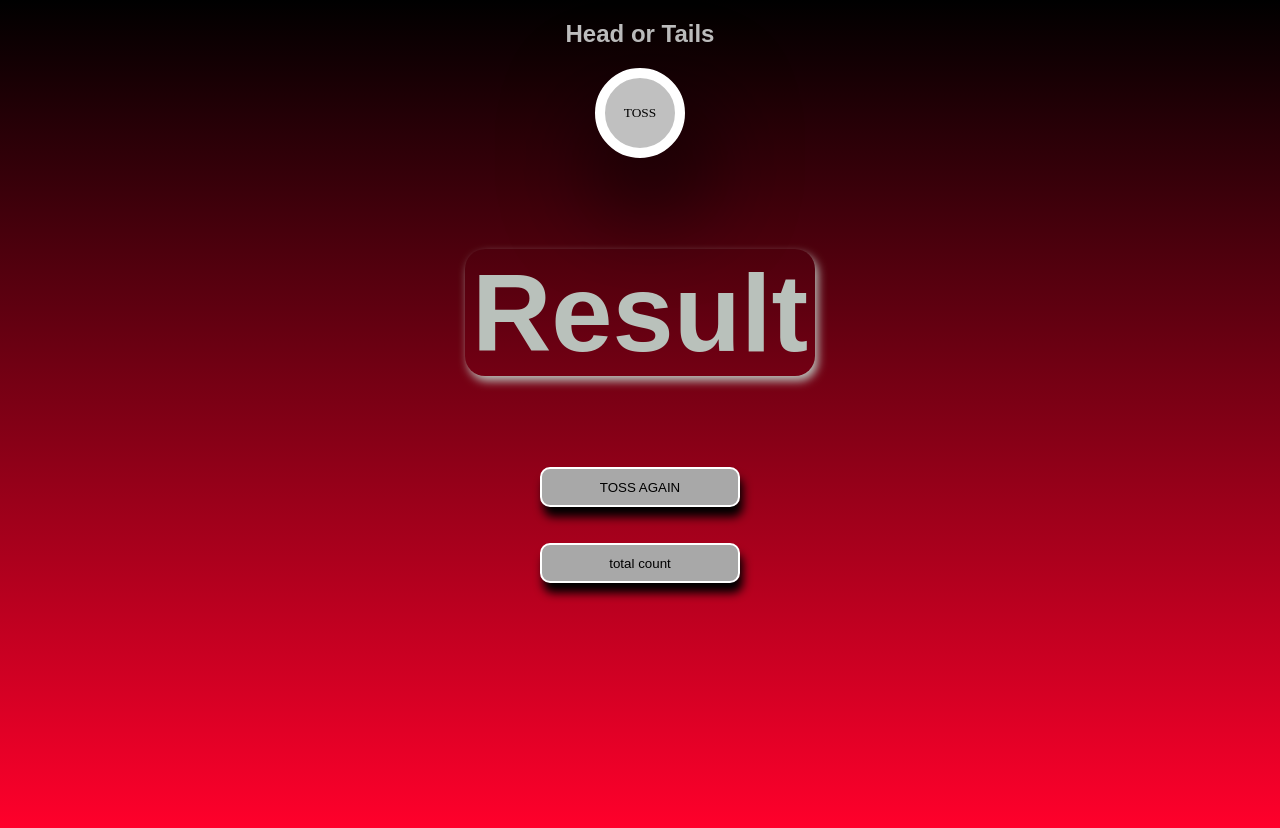
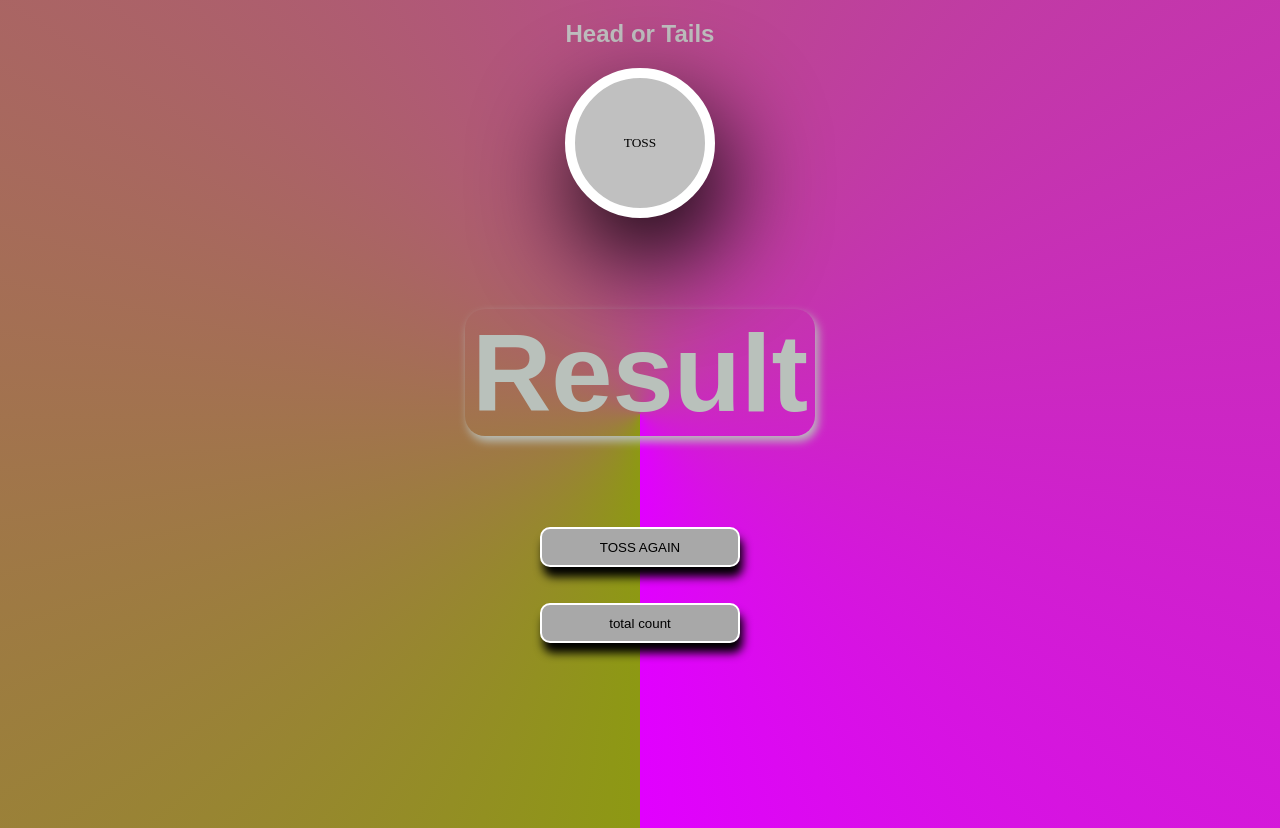
Before and after one commit to arunjackson/cointoss, a plain HTML site: page index.html in a window 1280 px wide. Drawn offline with Linux system fonts and the light colour scheme.

Commit message:
Update practice.css

```diff
--- a/practice.css
+++ b/practice.css
@@ -1,15 +1,16 @@
 body
 {
   /* Created with https://www.css-gradient.com */
-background-image: url("/WEBPORT/javascript /pexels-cátia-matos-1072179.jpg ");
-background-image: linear-gradient(rgb(0, 0, 0) ,rgb(255, 0, 43));
+/* background-image: url("/WEBPORT/javascript /pexels-cátia-matos-1072179.jpg ");
+background-image: linear-gradient(rgb(0, 0, 0) ,rgb(255, 0, 43)); */
+  background: conic-gradient(from 180deg, #8D9913, #e100ff);
 
 }
 
 #tossit
 {
-    height: 90px;
-    width: 90px;
+    height: 150px;
+    width: 150px;
     border-radius: 100%;
     background-color: silver;
     font-family: serif;
```
